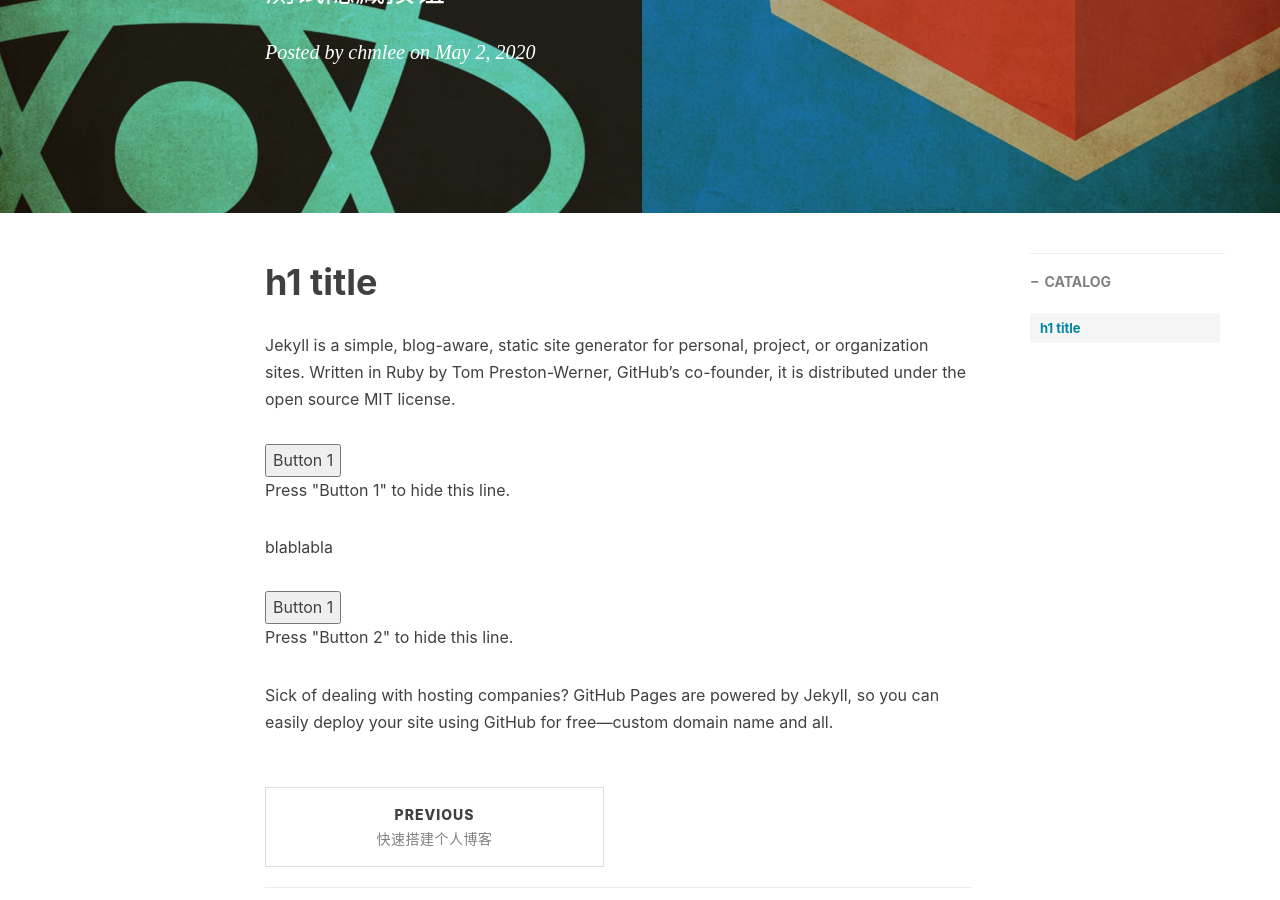
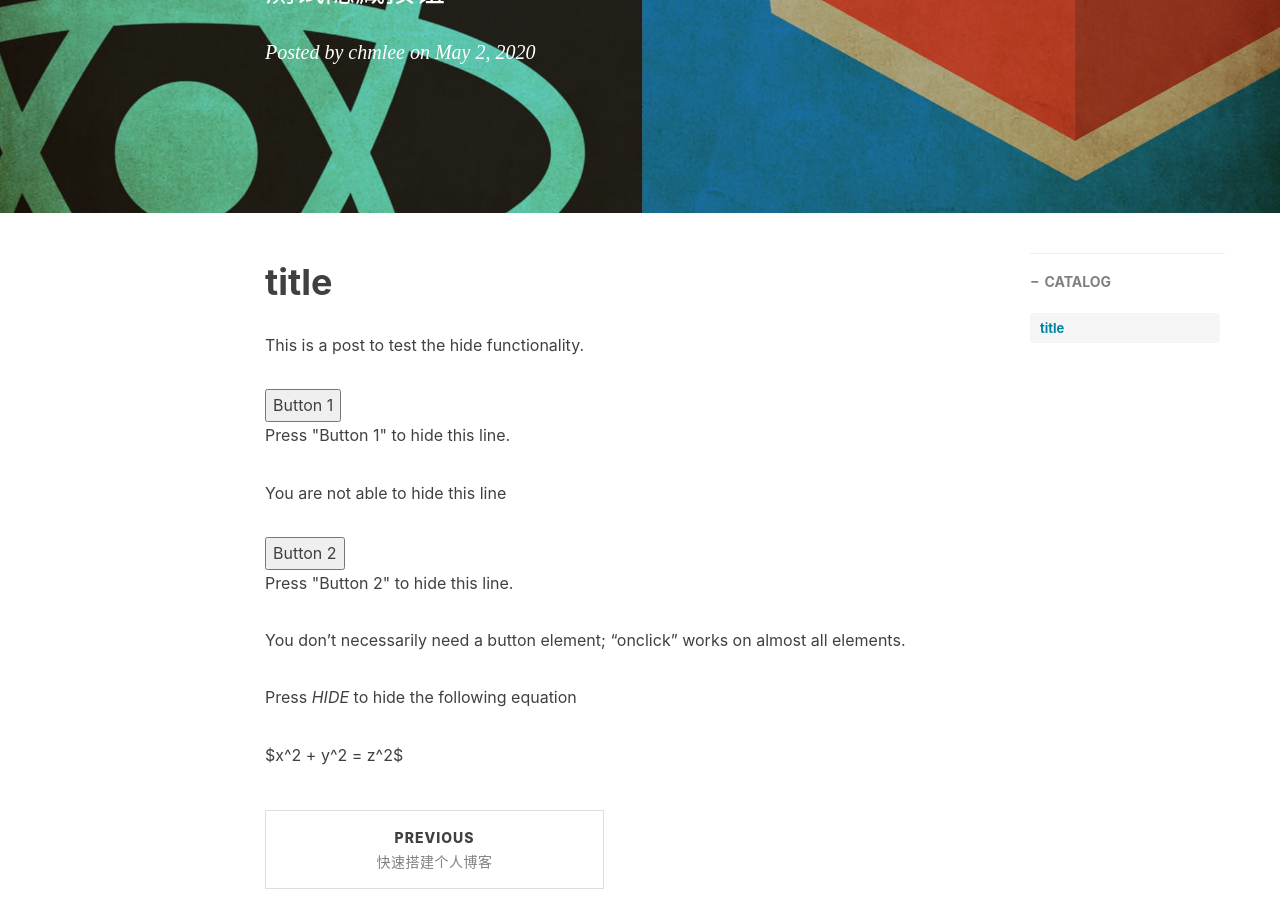
Before and after one commit to chelsiexie7/chmlee.github.io, a Jekyll site: the page built from _posts/2020-05-02-TestPost.md, in a window 1280 px wide and 900 px high, scrolled down 310 px. Built offline with Jekyll 4.4.1, drawn with Linux system fonts in a browser that asks for light colours; nearby versions of some CDN libraries; comment, search, counter and statistics services are not loaded.

Commit message:
add more hide div

```diff
--- a/_posts/2020-05-02-TestPost.md
+++ b/_posts/2020-05-02-TestPost.md
@@ -12,14 +12,11 @@
 
 <script src="/js/hide-toggle.js"></script>
 
-# h1 title
+# title
 
- Jekyll is a simple, blog-aware, static site generator for personal, project, or organization sites. Written in Ruby by Tom Preston-Werner, GitHub's co-founder, it is distributed under the open source MIT license.
+This is a post to test the hide functionality.
 
-
-
-
-<div>
+<div class="hide-wrapper">
     <button onclick="hide('item1')">Button 1</button>
 
     <div id="item1">
@@ -27,17 +24,22 @@
     </div>
 </div>
 
+You are not able to hide this line
 
-blablabla
-
-
-<div>
-    <button onclick="hide('item2')">Button 1</button>
+<div class="hide-wrapper">
+    <button onclick="hide('item2')">Button 2</button>
 
     <div id="item2">
         Press "Button 2" to hide this line.
     </div>
 </div>
 
+You don't necessarily need a button element; "onclick" works on almost all elements.
 
-Sick of dealing with hosting companies? GitHub Pages are powered by Jekyll, so you can easily deploy your site using GitHub for free—custom domain name and all.
+<div class="hide-wrapper">
+
+    <p>Press <em onclick="hide('item3')">HIDE</em> to hide the following equation</p>
+
+    $x^2 + y^2 = z^2$
+
+</div>
```
